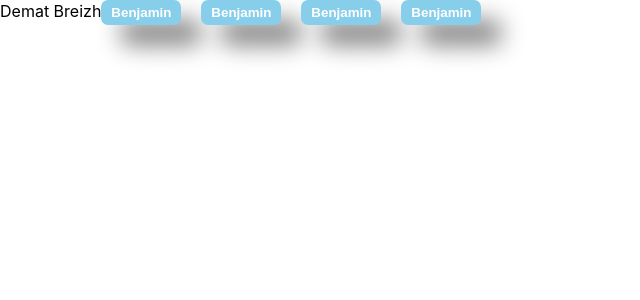
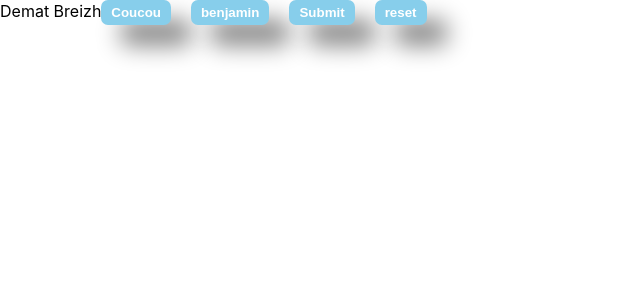
Before and after one commit to champix56/2023-12-04-tjs, a React (Create React App) app: page / in a window 1280 px wide. Shown: the top 300 px of the page, without its empty margins (0-640 px from the left). Built offline with nearby package versions, Linux system fonts and the light colour scheme.

Commit message:
usage de props

```diff
--- a/src/App/App.jsx
+++ b/src/App/App.jsx
@@ -6,10 +6,10 @@ import Button from './components/ui/Button/Button';
 const App=(props)=>{
   return (
     <div className="App">Demat Breizh
-      <Button/>
-      <Button/>
-      <Button/>
-      <Button/>
+      <Button text="Coucou"/>
+      <Button text="benjamin"/>
+      <Button text="Submit"/>
+      <Button text="reset"/>
     </div>
   );
 }
--- a/src/App/components/ui/Button/Button.jsx
+++ b/src/App/components/ui/Button/Button.jsx
@@ -1,7 +1,8 @@
 import React from "react";
 import styles from "./Button.module.css";
 const Button = (props) => {
-  return <button className={styles.Button}>Benjamin</button>;
+    console.log(props);
+  return <button className={styles.Button}>{props.text}</button>;
 };
 
 export default Button;
```
